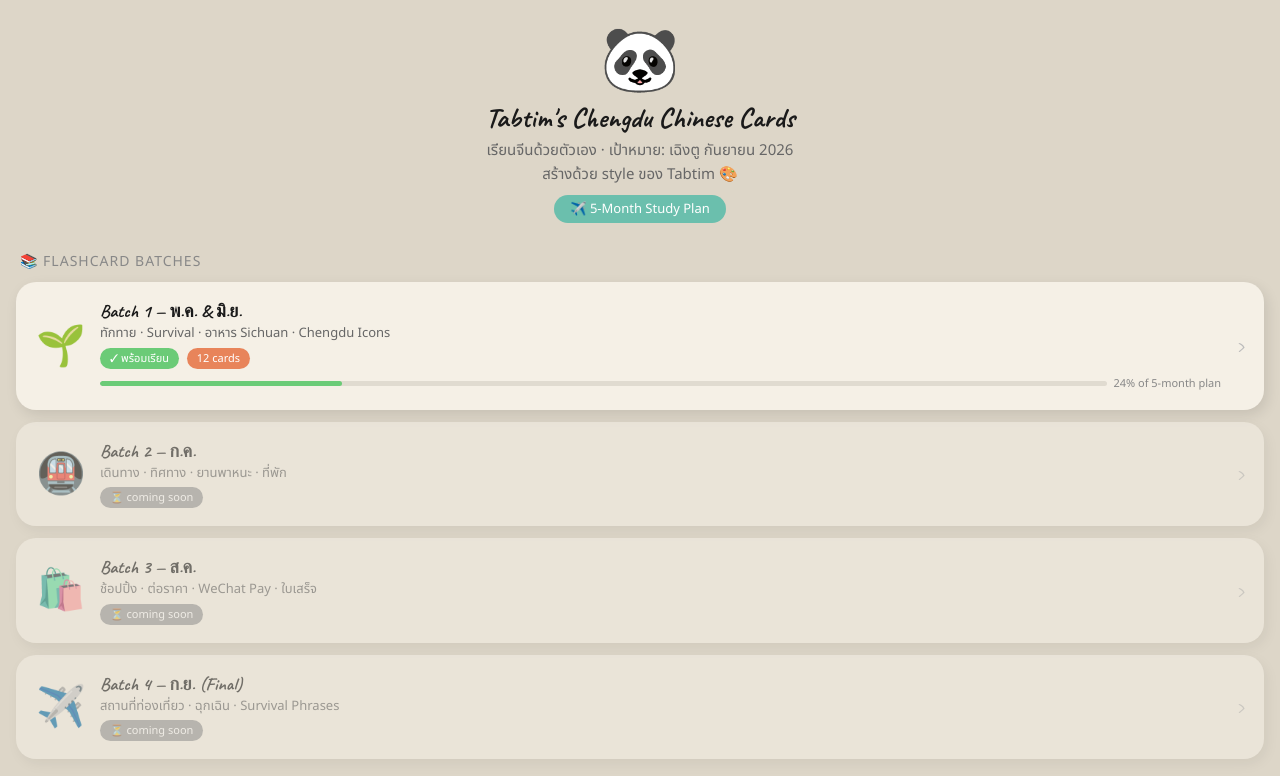
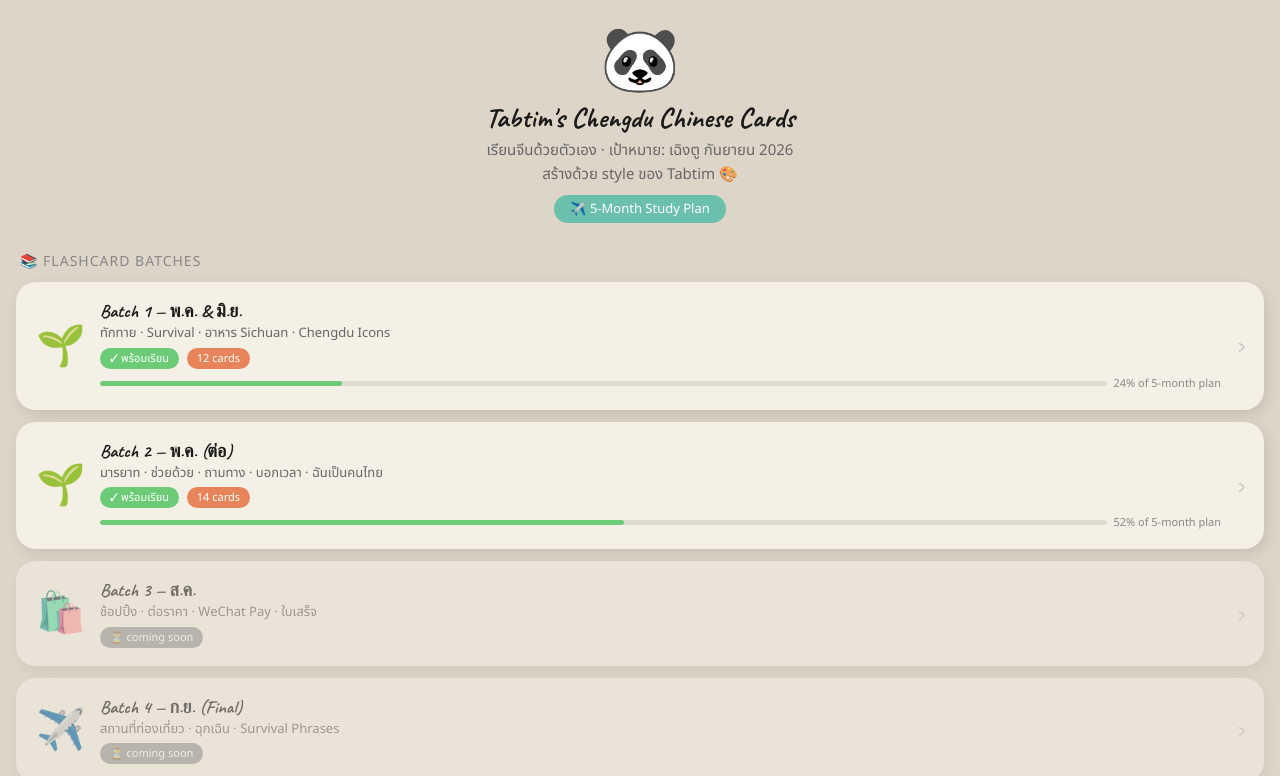
Before and after one commit to tabtim-naja/chengdu-flashcard, a plain HTML site: page index.html in a window 1280 px wide. Shown: the top 776 px of the page. Drawn offline with Linux system fonts and the light colour scheme.

Commit message:
Add files via upload

```diff
--- a/index.html
+++ b/index.html
@@ -209,13 +209,20 @@
   </div>
 </a>
 
-<a href="chinese-flashcards-batch2.html" class="card-link" style="opacity:.55;pointer-events:none">
+<a href="chinese-flashcards-batch2.html" class="card-link">
   <div class="card-box">
-    <div class="card-icon">🚇</div>
+    <div class="card-icon">🌱</div>
     <div class="card-info">
-      <div class="card-title">Batch 2 — ก.ค.</div>
-      <div class="card-desc">เดินทาง · ทิศทาง · ยานพาหนะ · ที่พัก</div>
-      <div><span class="card-badge badge-gray">⏳ coming soon</span></div>
+      <div class="card-title">Batch 2 — พ.ค. (ต่อ)</div>
+      <div class="card-desc">มารยาท · ช่วยด้วย · ถามทาง · บอกเวลา · ฉันเป็นคนไทย</div>
+      <div>
+        <span class="card-badge badge-green">✓ พร้อมเรียน</span>
+        <span class="card-badge badge-orange" style="margin-left:4px">14 cards</span>
+      </div>
+      <div class="prog-mini">
+        <div class="prog-mini-bar"><div class="prog-mini-fill" style="width:52%;--pc:#6BCB77"></div></div>
+        <div class="prog-mini-text">52% of 5-month plan</div>
+      </div>
     </div>
     <div class="arrow">›</div>
   </div>
```
